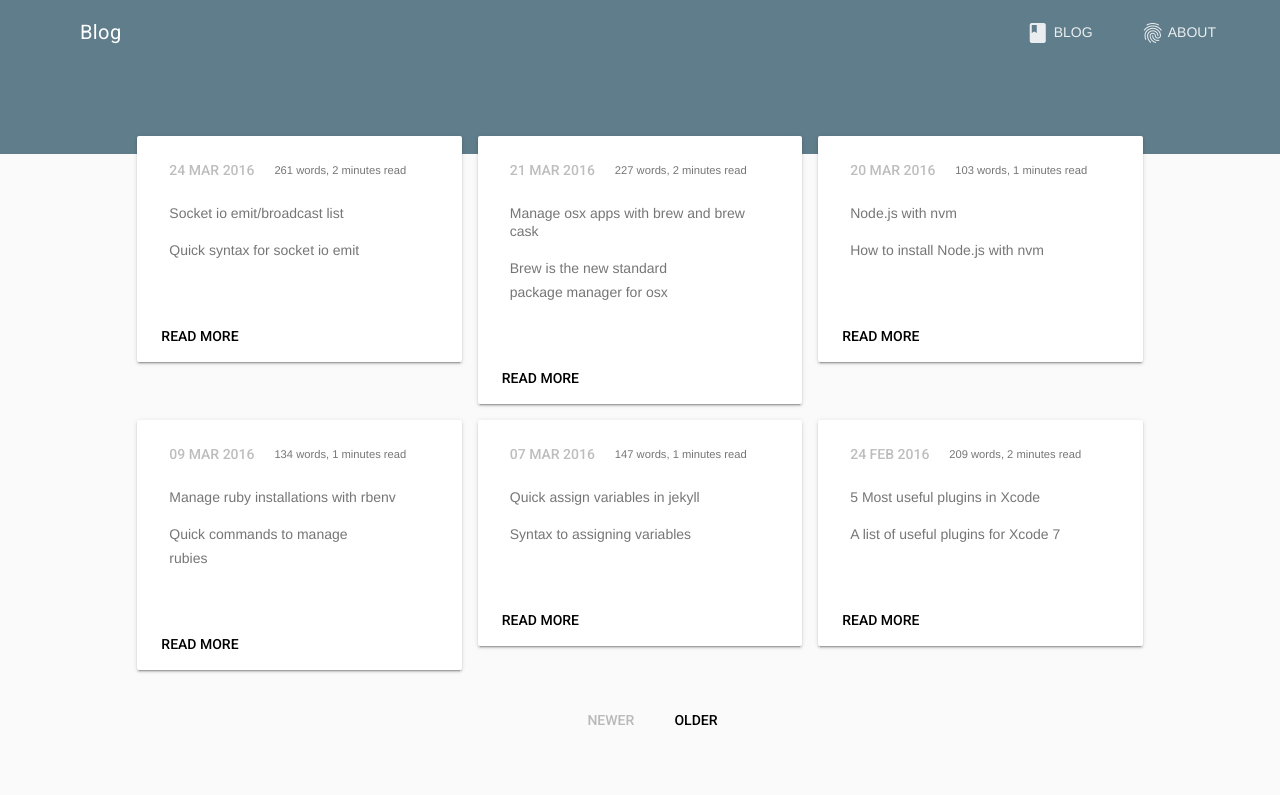
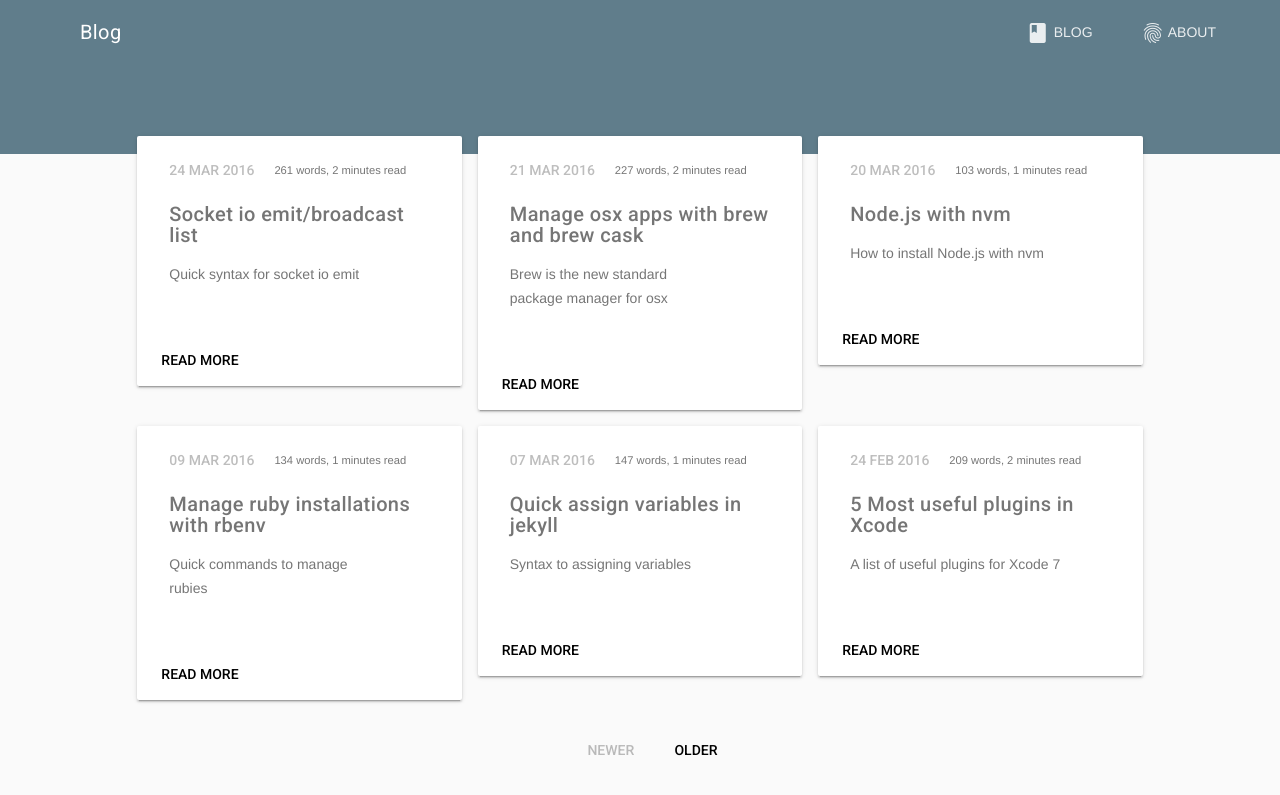
Before and after one commit to mcomisso/mcomisso.github.io, a Jekyll site: the page built from blog/index.html, in a window 1280 px wide. Shown: the top 795 px of the page. Built offline with Jekyll 4.4.1, drawn with Linux system fonts in a browser that asks for light colours; nearby versions of some CDN libraries; the list of posts is cut into pages by our own code.

```diff
--- a/blog/index.html
+++ b/blog/index.html
@@ -21,7 +21,7 @@
 
           <div class="mdl-grid">
             <div class="mdl-cell mdl-cell--12-col mdl-cell--4-col-phone mdl-cell--8-col-tablet">
-              <span>{{post.title}}</span>
+              <span class="mdl-typography--title">{{post.title}}</span>
             </div>
             <div class="mdl-cell mdl-cell--10-col mdl-cell--4-col-phone mdl-cell--8-col-tablet">
               <p> {{ post.description }} </p>
```
